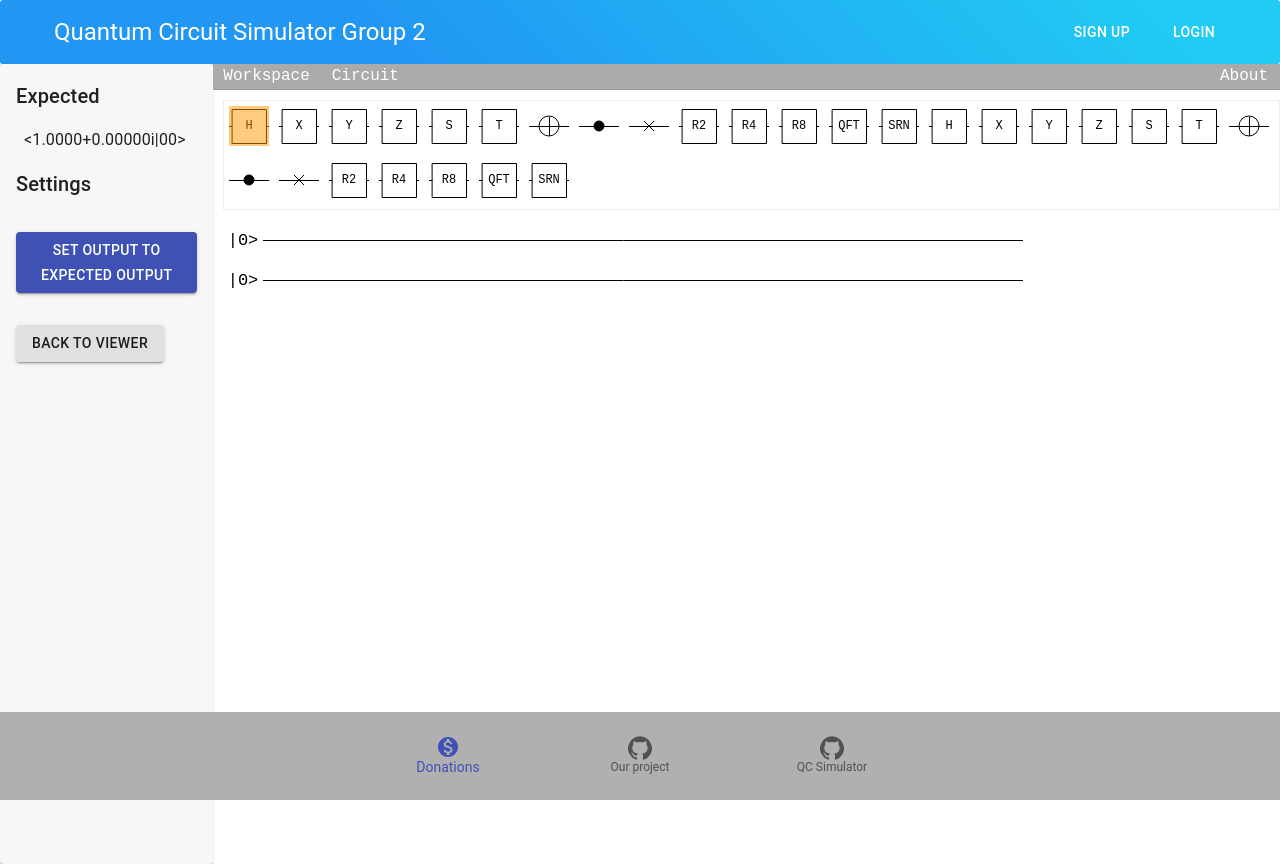
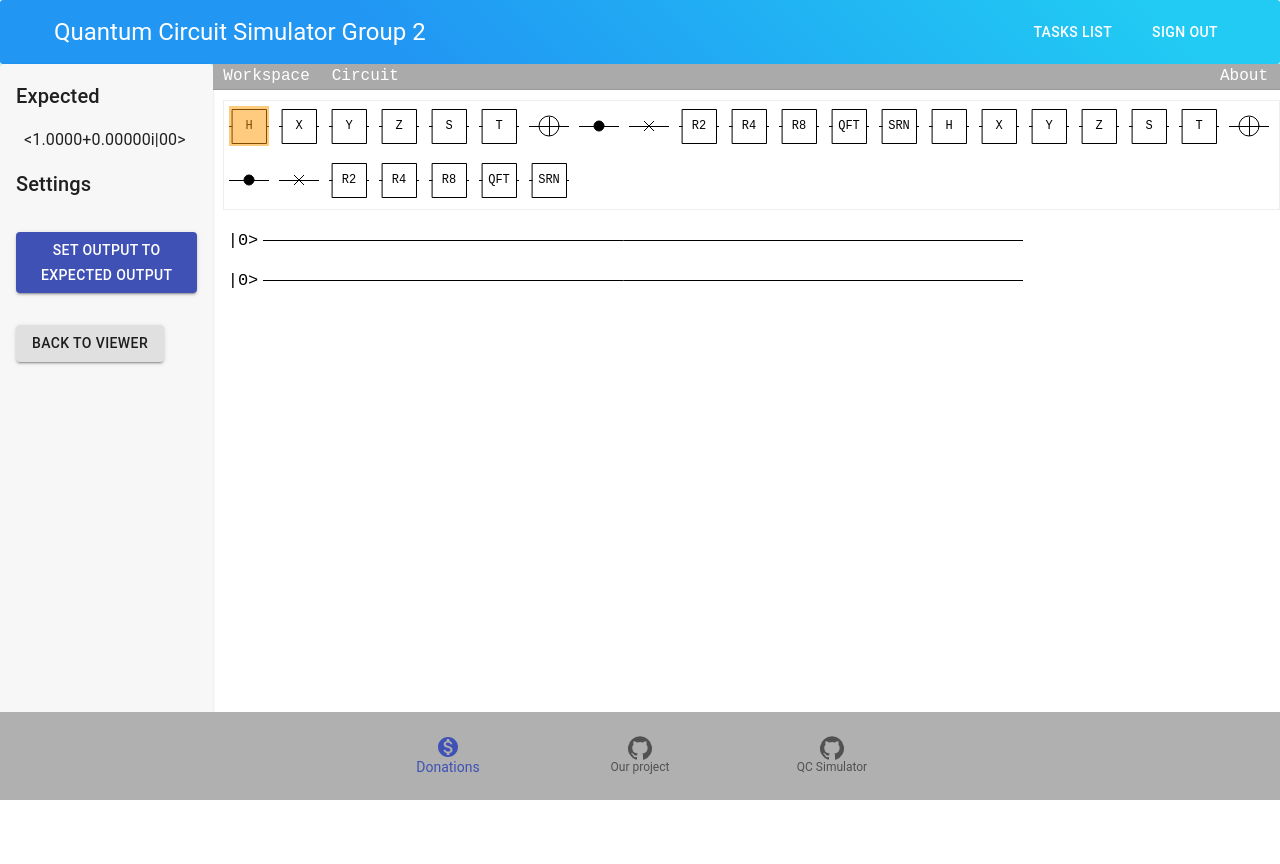
Before and after one commit to AndrewDucDanhDo/Software-Engineering-Studio-2A, a React (Create React App) app in the folder frontend/: page /teacherTaskEditor in a window 1280 px wide. After the commit the page ends 800 px from the top, so only its background shows below. Built offline with nearby package versions, Linux system fonts and the light colour scheme.

Commit message:
Routing re-work and bug fix
did the routing according to adobe-XD and fixed the scrolling bug.

```diff
--- a/frontend/src/App.js
+++ b/frontend/src/App.js
@@ -1,9 +1,12 @@
 import React from "react";
 import "./styles/App.css";
 import {BrowserRouter, Route, Switch} from "react-router-dom";
+
 // Components
 import Navigation from "./components/navigation";
 import Footer from "./components/footer";
+import StudentNavigation from "./components/studentnav";
+import TeacherNavigation from "./components/teachernav";
 
 // Pages
 import SignupPage from "./pages/signup";
@@ -14,33 +17,44 @@ import TeacherTaskEditorPage from "./pages/teacherTaskEditor";
 import TeacherTasksPage from "./pages/teacherTasks";
 import TeacherTaskViewerPage from "./pages/teacherTaskViewer";
 
+
 function App() {
 	return (
 		<div className="App">
 			<BrowserRouter>
 				<div>
-					<Navigation />
 					<Switch>
 						<Route path="/signup">
+							<Navigation />
 							<SignupPage />
 						</Route>
 						<Route path="/login">
+							<Navigation />
 							<LoginPage />
 						</Route>
 						<Route path="/teacherTasks">
-						   <TeacherTasksPage/>
+							<TeacherNavigation />
+							<TeacherTasksPage />
 						</Route>
 						<Route path="/teacherTaskViewer">
-							<TeacherTaskViewerPage/>
+							<TeacherNavigation />
+							<TeacherTaskViewerPage />
 						</Route>
 						<Route path="/teacherTaskEditor">
+							<TeacherNavigation />
 							<TeacherTaskEditorPage/>
 						</Route>
 						<Route path="/profile">
+							<StudentNavigation />
 							<ProfilePage />
 						</Route>
+						<Route path="/homepage">
+							<StudentNavigation />
+							<HomePage />
+						</Route>
                 		<Route path="/">
-							<HomePage />
+							<Navigation />
+							<LoginPage />
 						</Route>
 					</Switch>
 					<Footer />
--- /dev/null
+++ b/frontend/src/components/studentnav/index.js
@@ -0,0 +1,52 @@
+import React from "react";
+import { Link } from "react-router-dom";
+import AppBar from '@material-ui/core/AppBar';
+import Toolbar from '@material-ui/core/Toolbar';
+import Typography from '@material-ui/core/Typography';
+import Button from '@material-ui/core/Button';
+import { makeStyles } from '@material-ui/core/styles';
+import Box from '@material-ui/core/Box';
+
+const useStyles = makeStyles((theme) => ({
+	root: {
+	  flexGrow: 1,
+	},
+	signup: {
+	  marginRight: theme.spacing(3),
+	},
+	title: {
+	  color: 'white',
+	  textDecoration: 'none',
+	},
+	navcolor: {
+		background : 'linear-gradient(45deg, #2196F3 30%, #21CBF3 90%)',
+		border : 0,
+		borderRadius : 3,
+		boxShadow : '0 3px 5px 2px rgba(33, 203, 243, .3)',
+		color: 'white',
+		padding: '0 30px',
+	}
+  }));
+
+function StudentNavigation() {
+
+	const classes = useStyles();
+
+	return (
+			<div className="App container">
+				<AppBar className={classes.navcolor} position="static">
+					<Toolbar>
+						<Box flexGrow={ 1 }>
+						<Typography variant="h5" className={classes.title} component={Link} to="/homepage">
+							Quantum Circuit Simulator Group 2
+						</Typography>
+						</Box>
+							<Button className={classes.signup} color="inherit" component={Link} to="/profile"> Profile</Button>
+							<Button color="inherit" component={Link} to="/login">Sign out</Button>
+					</Toolbar>
+				</AppBar>
+			</div>
+	);
+}
+
+export default StudentNavigation;
--- a/frontend/src/components/teacherTaskEditor/index.js
+++ b/frontend/src/components/teacherTaskEditor/index.js
@@ -8,7 +8,7 @@ export default class TeacherTaskEditor extends React.Component {
 
     render() {
         return (
-            <Grid container style={{position: "absolute", width: "100%", height: "100%"}}>
+            <Grid container style={{position: "absolute", width: "100%", height: "90%"}}>
                 <Grid xs={2} item component={Paper} style={{backgroundColor: "#f7f7f7"}}>
                     <ExpectedOutputBox/>
                     <Box p={2}>
@@ -23,7 +23,6 @@ export default class TeacherTaskEditor extends React.Component {
                         </Box>
                     </Box>
                 </Grid>
-
                 <Grid xs={10} item>
                     <QuantumSimulator/>
                 </Grid>
--- a/frontend/src/components/teacherTaskViewer/index.js
+++ b/frontend/src/components/teacherTaskViewer/index.js
@@ -42,7 +42,7 @@ export default class TeacherTaskViewer extends React.Component {
         ];
 
         return (
-            <Grid container style={{position: "absolute", width: "100%", height: "100%"}}>
+            <Grid container style={{position: "absolute", width: "100%", height: "90%"}}>
                 <Grid xs={2} component={Paper} item style={{backgroundColor: "#f7f7f7"}}>
                     <Box m={2}>
                         <Card variant="outlined" style={{padding: 8}}>
--- /dev/null
+++ b/frontend/src/components/teachernav/index.js
@@ -0,0 +1,52 @@
+import React from "react";
+import { Link } from "react-router-dom";
+import AppBar from '@material-ui/core/AppBar';
+import Toolbar from '@material-ui/core/Toolbar';
+import Typography from '@material-ui/core/Typography';
+import Button from '@material-ui/core/Button';
+import { makeStyles } from '@material-ui/core/styles';
+import Box from '@material-ui/core/Box';
+
+const useStyles = makeStyles((theme) => ({
+	root: {
+	  flexGrow: 1,
+	},
+	signup: {
+	  marginRight: theme.spacing(3),
+	},
+	title: {
+	  color: 'white',
+	  textDecoration: 'none',
+	},
+	navcolor: {
+		background : 'linear-gradient(45deg, #2196F3 30%, #21CBF3 90%)',
+		border : 0,
+		borderRadius : 3,
+		boxShadow : '0 3px 5px 2px rgba(33, 203, 243, .3)',
+		color: 'white',
+		padding: '0 30px',
+	}
+  }));
+
+function TeacherNavigation() {
+
+	const classes = useStyles();
+
+	return (
+			<div className="App container">
+				<AppBar className={classes.navcolor} position="static">
+					<Toolbar>
+						<Box flexGrow={ 1 }>
+						<Typography variant="h5" className={classes.title} component={Link} to="/teacherTaskEditor">
+							Quantum Circuit Simulator Group 2
+						</Typography>
+						</Box>
+							<Button className={classes.signup} color="inherit" component={Link} to="/teacherTasks">Tasks List</Button>
+							<Button color="inherit" component={Link} to="/login">Sign Out</Button>
+					</Toolbar>
+				</AppBar>
+			</div>
+	);
+}
+
+export default TeacherNavigation;
--- a/frontend/src/pages/home/index.js
+++ b/frontend/src/pages/home/index.js
@@ -1,13 +1,14 @@
 import React from "react";
-import {Link} from "react-router-dom";
-import {Box, Button, Grid, Paper, Typography} from "@material-ui/core";
+import {Box, Button, Grid, Paper} from "@material-ui/core";
 import QuantumSimulator from "../../components/quantum";
-import pizza from "../home/pizza.jpg"
 function HomePage() {
 	return (
-		<Grid container style={{position: "absolute", width: "100%", height: "100%"}}>
+		<Grid container style={{position: "absolute", width: "100%", height: "90%"}}>
                 <Grid xs={2} item component={Paper} style={{backgroundColor: "#f7f7f7"}}>
-		        <img src="pizza.jpg"></img>
+                <div style={{textAlign: "center"}}>
+                        <h2>Advertise here!</h2>
+                        <a href="https://www.youtube.com/watch?v=oT3mCybbhf0" target="_blank">Click me for more info</a>
+                </div>
                 </Grid>
                 <Grid xs={10} item>
                     <QuantumSimulator/>
--- a/frontend/src/pages/login/index.js
+++ b/frontend/src/pages/login/index.js
@@ -1,4 +1,5 @@
 import React from "react";
+import { Link } from "react-router-dom";
 import {loginUser} from "../../helpers/auth";
 import {withStyles} from "@material-ui/styles";
 import {TextField} from "@material-ui/core";
@@ -76,7 +77,27 @@ export class LoginPage extends React.Component {
 	loginSuccess = () => {
 		return (
 			<Grid container justify="center" alignItems="center">
-			<h1>Login was a success</h1>
+			<div>
+				<h1>Login was a success</h1>
+					<div>
+						<Button
+						variant="contained"
+						color="inherit"
+						component={Link}
+						to="/teacherTaskEditor"
+						>
+						Teacher Portal
+						</Button>
+						<Button
+						variant="contained"
+						color="inherit"
+						component={Link}
+						to="/homepage"
+						>
+						Student Portal
+						</Button>
+					</div>
+			</div>
 			</Grid>
 		);
 	};
--- a/frontend/src/pages/signup/index.js
+++ b/frontend/src/pages/signup/index.js
@@ -51,7 +51,7 @@ export class SignUpPage extends React.Component {
 
 	signupForm = () => {
 		return (
-			<div style={{ backgroundColor: "yellow", padding: "10px" }}>
+			<div style={{padding: "10px" }}>
 				<h2>Im the sign up page</h2>
 				<form onSubmit={this.handleSubmit}>
 					{/* email */}
```
